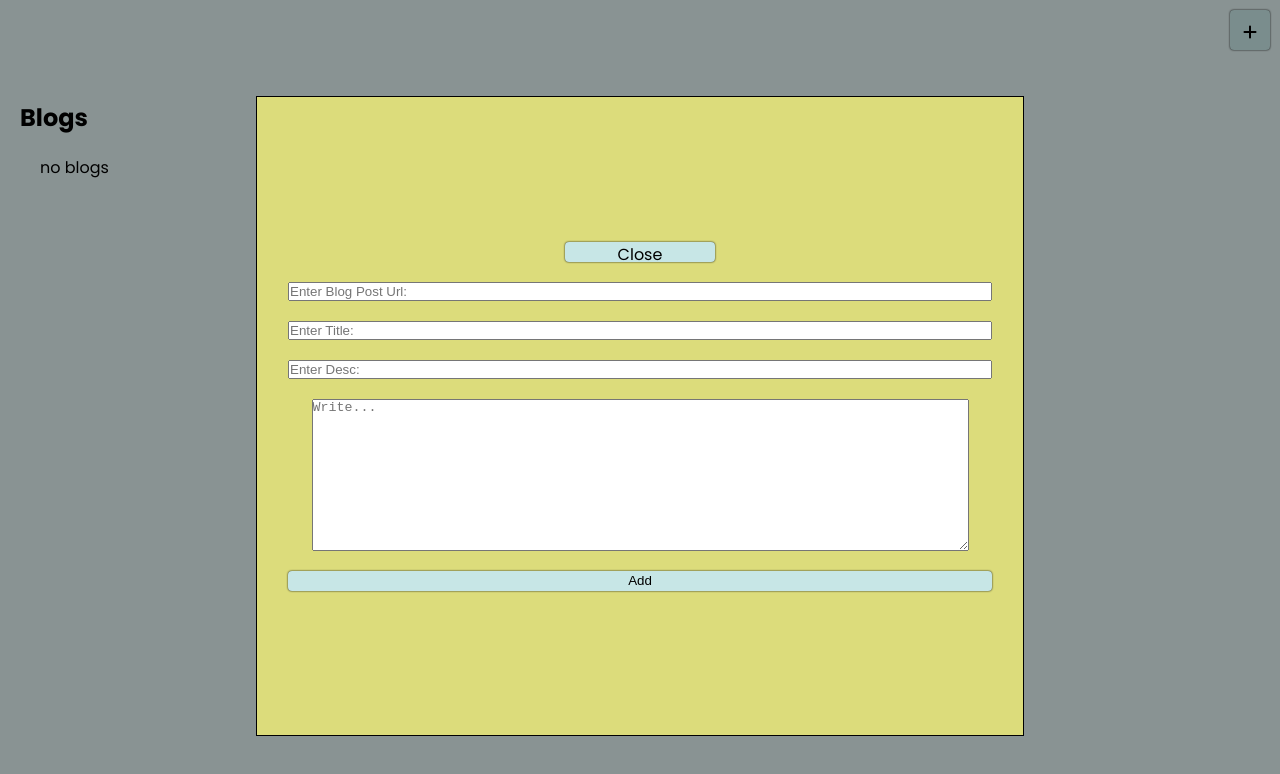
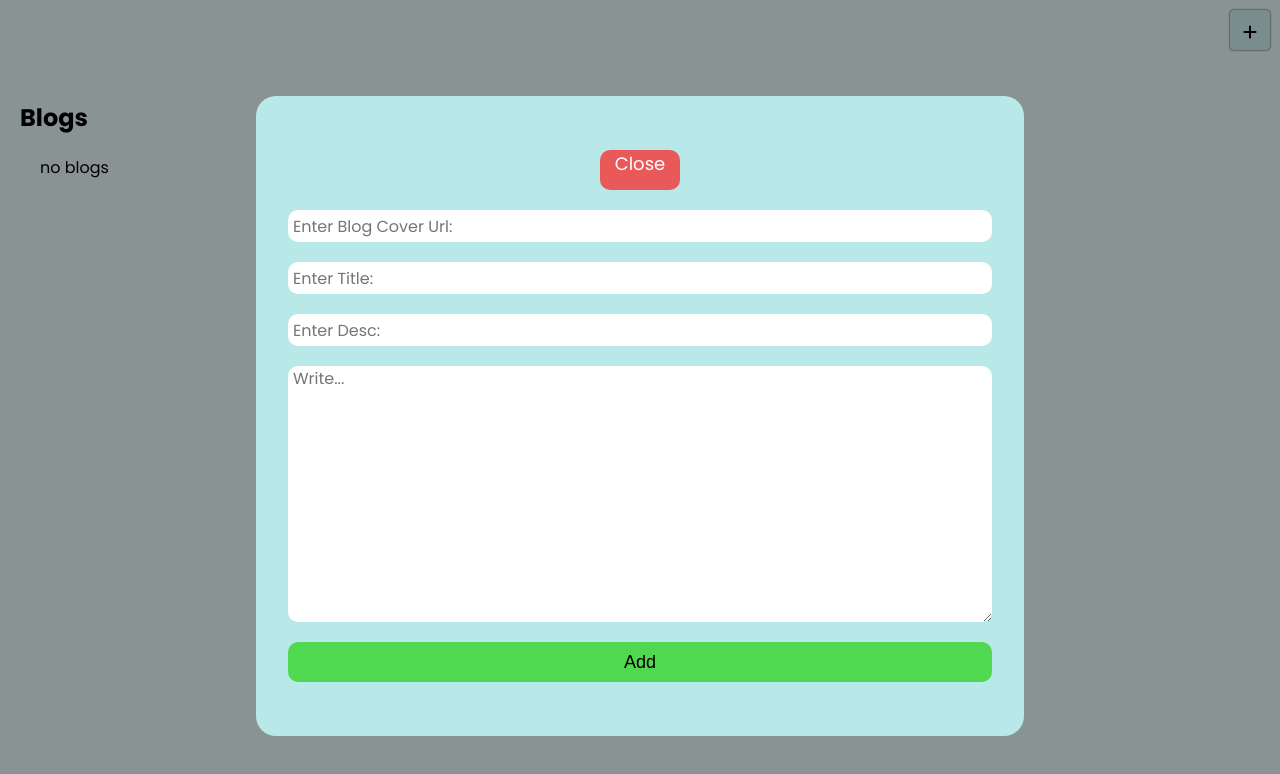
Before and after one commit to yash45829/Dynamic-Blog-App, a plain HTML site: page index.html in a window 1280 px wide. Both pictures are taken after a click on the element 1250 px from the left and 30 px from the top of the page. Drawn offline with Linux system fonts and the light colour scheme.

Commit message:
ui of page updated

```diff
--- a/index.html
+++ b/index.html
@@ -50,7 +50,7 @@
         <input
           type="text"
           value=""
-          placeholder="Enter Blog Post Url:"
+          placeholder="Enter Blog Cover Url:"
           name="url"
           id="url"
         />
--- a/post.css
+++ b/post.css
@@ -1,8 +1,18 @@
+* {
+  padding: 0px;
+  margin: 0px;
+  box-sizing: border-box;
+}
+body {
+  background-color: rgb(213, 243, 195);
+  font-family: "poppins", Arial, Helvetica, sans-serif;
+}
 .blogpage {
   display: flex;
   justify-content: center;
   align-items: center;
   flex-direction: column;
+  padding: 2vh;
 }
 
 .fullblog {
@@ -10,18 +20,25 @@
   justify-content: center;
   align-items: center;
   flex-direction: column;
-  /* width: 90vw; */
-  /* padding: 20px 10px ; */
+  /* border: 1px solid blue; */
+  margin: 8vh 9vw;
+  margin-top: 0px;
+  padding: 20px;
+  background-color: rgba(161, 240, 161, 0.523);
+  border-radius: 20px;
 }
 .heading {
   display: flex;
-  justify-content: space-around;
+  justify-content: space-between;
+  border-radius: 18px;
   align-items: center;
-  border: 1px solid black;
-  width: 90vw;
-
-  padding: 20px 100px;
+  width: 100%;
+  padding: 20px 4vw;
+  background-color: rgb(152, 236, 93);
 }
 #content {
   float: left;
+  margin: 2vh;
+  text-align: justify;
+  font-family: "poppins", Arial, Helvetica, sans-serif;
 }
--- a/style.css
+++ b/style.css
@@ -61,23 +61,21 @@ h1 {
   flex-direction: column;
   justify-content: space-around;
   align-items: center;
-  padding: 10px 0px;
+  padding: 10px 4px;
   box-shadow: 0px 1px 4px 0px black;
 }
 
 .poster {
   width: 170px;
   height: 150px;
-  /* border: 1px solid black; */
   background-color: rgb(227, 174, 227);
   border-radius: 10px;
 }
 .poster img {
-  max-width: 170px;
+  width: 170px;
   height: 150px;
 }
-button,
-#close {
+button {
   height: 20px;
   width: 150px;
   border: none;
@@ -91,30 +89,54 @@ button:hover,
   cursor: pointer;
   box-shadow: 0px 0px 4px 0px black;
 }
+/* form container  */
 .popup {
-  border: 1px solid black;
   display: none;
-  /* position: fixed; */
   position: fixed;
   top: 12vh;
   left: 20vw;
-  /* margin: auto; */
-  /* display: flex; */
   flex-direction: column;
   justify-content: center;
   align-items: center;
   row-gap: 20px;
   height: 80vh;
+  border-radius: 20px;
   width: 60vw;
-  background-color: rgb(220, 220, 123);
+  background-color: rgb(185, 232, 232);
 }
 
-input {
+input,
+textarea {
   width: 55vw;
+  height: 4vh;
+  border-radius: 10px;
+  padding-left: 5px;
+  color: rgb(9, 9, 9);
+  font-family: "poppins", "Times New Roman", Times, serif;
+  border: none;
+  font-size: 16px;
+  outline: none;
 }
-.submit {
+textarea {
+  height: 32vh;
+}
+.submit,
+#close {
   width: 55vw;
+  height: 5vh;
+  border-radius: 10px;
+  font-size: 18px;
+  border: none;
+  box-shadow: none;
+  background-color: rgb(81, 216, 81);
 }
+#close {
+  width: 80px;
+  background-color: rgb(233, 89, 89);
+  text-align: center;
+  color: white;
+}
+/* add window  */
 section {
   display: none;
   position: fixed;
```
Also changed, not shown: post.html (+16 -2 lines).
